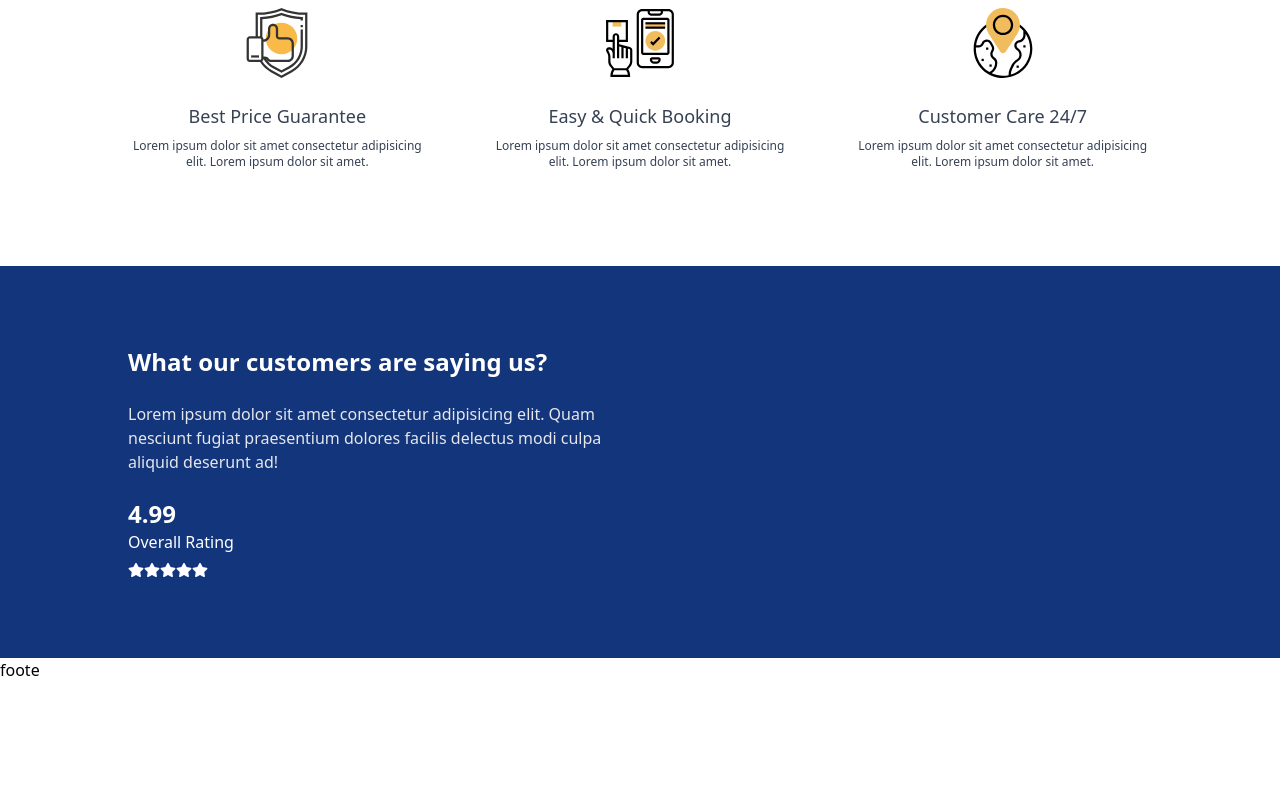
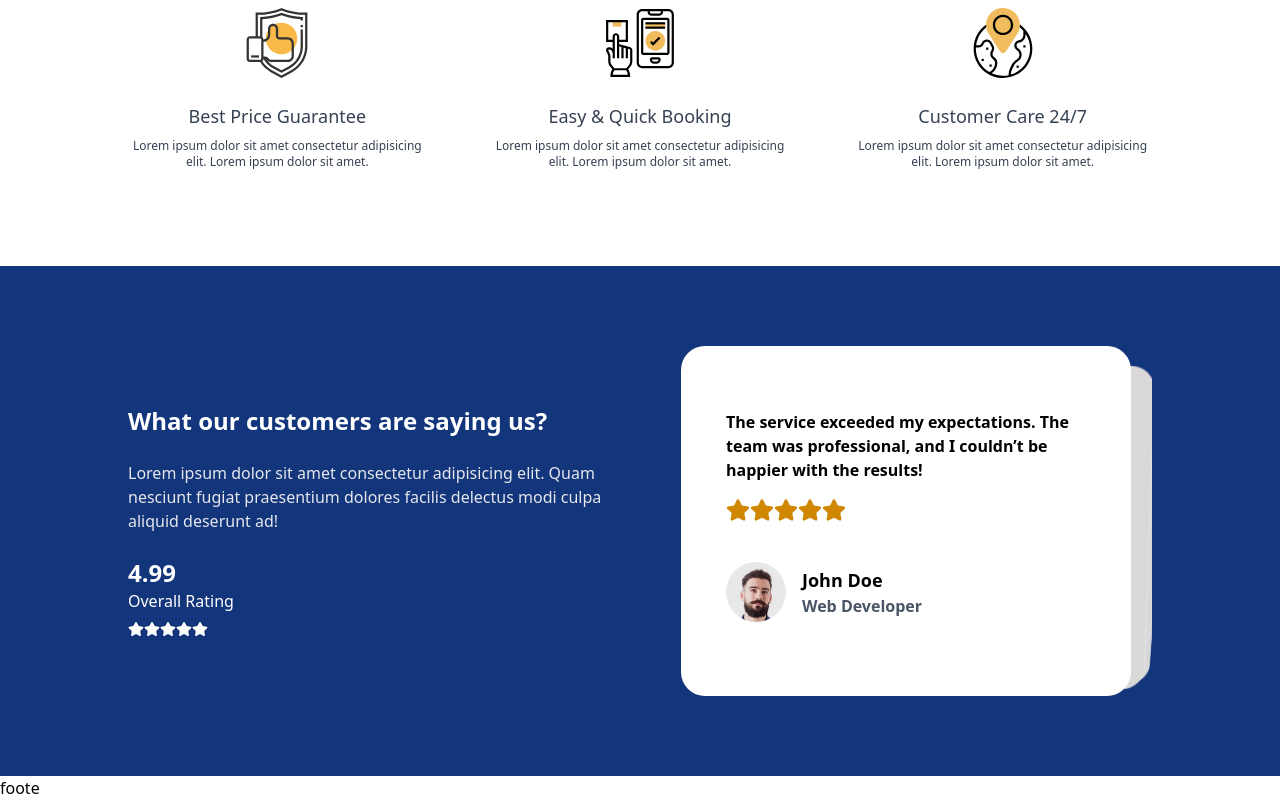
Before and after one commit to dilbarqoldosheva/Travel-app, a Next.js app: page / in a window 1280 px wide. Shown: the part 2540-3340 px from the top of the page. Before the commit the page ends 3222 px from the top, so only its background shows below. Built offline with nearby package versions, Linux system fonts and the light colour scheme.

Commit message:
add splide

```diff
--- a/components/Home/Reviews/Review.tsx
+++ b/components/Home/Reviews/Review.tsx
@@ -1,5 +1,6 @@
 import React from 'react'
 import { FaStar } from 'react-icons/fa'
+import ReviewSlider from './ReviewSlider'
 
 const Review = () => {
     return (
@@ -23,7 +24,7 @@ const Review = () => {
                     </div>
                 </div>
                 <div className='overflow-hidden '>
-
+                   <ReviewSlider/>
                 </div>
             </div>
         </div>
--- /dev/null
+++ b/components/Home/Reviews/ReviewSlider.tsx
@@ -0,0 +1,51 @@
+'use client';
+import { Swiper, SwiperSlide } from 'swiper/react';
+import "swiper/css";
+import "swiper/css/effect-cards";
+import { EffectCards } from 'swiper/modules';
+
+import { reviewData } from '@/data/data';
+import { FaStar } from 'react-icons/fa';
+import Image from 'next/image';
+
+const ReviewSlider = () => {
+    return (
+        <div>
+            <Swiper
+                effect={"cards"}
+                grabCursor={true}
+                modules={[EffectCards]}
+                className='md:w-[450px] md:h-[350px] w-[90%] h-[300px]'
+            >
+                {reviewData.map((data) => (
+                    <SwiperSlide key={data.id} className='bg-white rounded-3xl block'>
+                        <div className='w-[80%] mx-auto mt-16'>
+                            <p className='text-xs sm:text-sm md:text-base font-semibold'>{data.review}</p>
+                            <div className='flex items-center mt-4'>
+                                <FaStar className='md:w-6 md:h-6 w-3 h-3 text-yellow-600' />
+                                <FaStar className='md:w-6 md:h-6 w-3 h-3 text-yellow-600' />
+                                <FaStar className='md:w-6 md:h-6 w-3 h-3 text-yellow-600' />
+                                <FaStar className='md:w-6 md:h-6 w-3 h-3 text-yellow-600' />
+                                <FaStar className='md:w-6 md:h-6 w-3 h-3 text-yellow-600' />
+                            </div>
+                            <div className='mt-10'>
+                                <div className='flex items-center space-x-4'>
+                                    <Image src={data.image} alt='client' width={60} height={60} className='rounded-full' />
+                                    <div className='text-sm sm:text-lg font-semibold '>
+                                        <p>{data.name}</p>
+                                        <p className='text-gray-600 text-xs sm:text-base'>
+                                        Web Developer
+                                    </p>
+                                    </div>
+
+                                </div>
+                            </div>
+                        </div>
+                    </SwiperSlide>
+                ))}
+            </Swiper>
+        </div>
+    );
+};
+
+export default ReviewSlider;
--- a/data/data.ts
+++ b/data/data.ts
@@ -140,48 +140,18 @@ export const reviewData = [
         id: 1,
         name: "John Doe",
         review: "The service exceeded my expectations. The team was professional, and I couldn’t be happier with the results!",
-        image: "/app/public/images/8. Божья коровка.jpg",
+        image: "/image/u1.jpg",
     },
     {
         id: 2,
         name: "Jane Smith",
         review: "I am thoroughly impressed with the attention to detail and quality. They truly understand customer needs and deliver with precision.",
-        image: "/app/public/images/8. Божья коровка.jpg",
+        image: "/image/u1.jpg",
     },
     {
         id: 3,
         name: "Michael Brown",
         review: "Exceptional quality and fantastic customer service! The project was delivered on time and exactly as I wanted.",
-        image: "/app/public/images/11. Закат.jpg",
+        image: "/image/u1.jpg",
     },
-    {
-        id: 4,
-        name: "Emily Davis",
-        review: "Great experience from start to finish. Communication was excellent, and the final outcome was better than expected!",
-        image: "/app/public/images/14. Листва.jpg",
-    },
-    {
-        id: 5,
-        name: "David Wilson",
-        review: "Very satisfied with the service provided. Highly recommended for anyone looking for reliability and efficiency.",
-        image: "/app/public/images/7. Бабочка.jpg",
-    },
-    {
-        id: 6,
-        name: "Sophia Turner",
-        review: "Friendly team, clear communication, and excellent results. I’ll definitely return for future projects.",
-        image: "/app/public/images/8. Божья коровка.jpg",
-    },
-    {
-        id: 7,
-        name: "Chris Johnson",
-        review: "Superb quality and fast delivery. The attention to detail really stood out. Thanks for the great work!",
-        image: "/app/public/images/2. Хаски.jpg",
-    },
-    {
-        id: 8,
-        name: "Olivia Martinez",
-        review: "Amazing service from beginning to end. Everything was handled smoothly and professionally.",
-        image: "/app/public/images/4. Кот с наушниками.jpg",
-    }
 ];
--- a/package.json
+++ b/package.json
@@ -13,7 +13,8 @@
     "react": "^19.0.0",
     "react-dom": "^19.0.0",
     "react-icons": "^5.5.0",
-    "react-multi-carousel": "^2.8.5"
+    "react-multi-carousel": "^2.8.5",
+    "swiper": "^11.2.6"
   },
   "devDependencies": {
     "@eslint/eslintrc": "^3",
```
Also changed, not shown: 1 other file (tests, documents, lock files or other folders).
